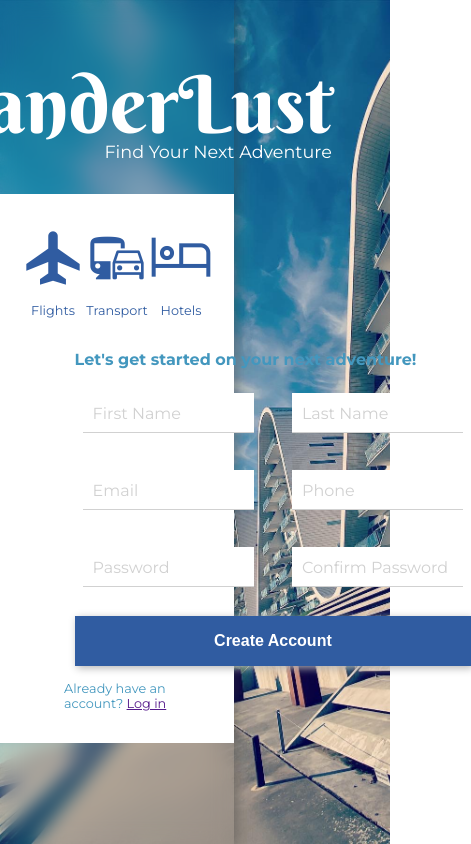
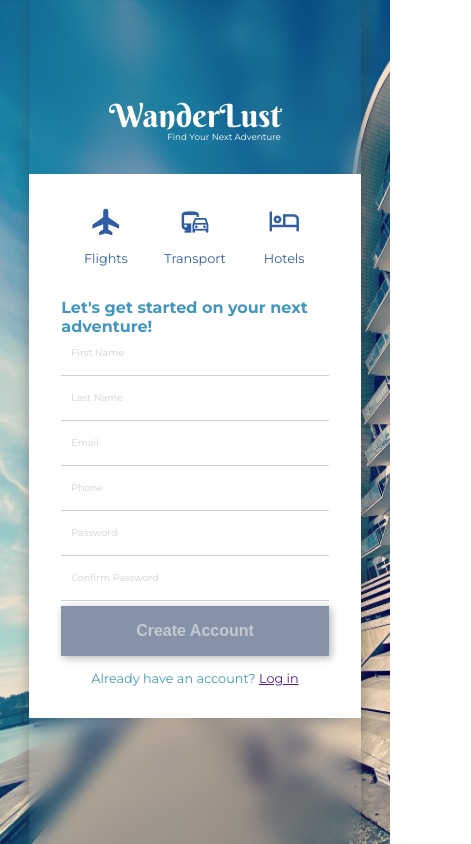
Before and after one commit to hollyefig/SignUpForm, a plain HTML site: page index.html in a window 390 px wide. Shown: the whole page, 471 px wide, since content can reach past the window. Drawn offline with nearby package versions, Linux system fonts and the light colour scheme.

Commit message:
updated JS verification for passwords matching, site is now mobile friendly

```diff
--- a/index.html
+++ b/index.html
@@ -105,7 +105,7 @@
                     </div>
                 </div>
 
-                <button type="submit">Create Account</button>
+                <button type="submit" id="button">Create Account</button>
                 </fieldset>
             </form>
 
--- a/script.js
+++ b/script.js
@@ -1,7 +1,10 @@
 const input = document.querySelectorAll("input");
 const label = document.querySelectorAll("label");
 const errorMsg = document.querySelectorAll(".error");
+const button = document.getElementById("button");
 let firstEntry = [false, false, false, false, false, false];
+
+button.disabled = true;
 
 const inputEntered = (e) => {
   for (let i = 0; i < label.length; i++) {
@@ -23,4 +26,10 @@ const inputEntered = (e) => {
       ? (errorMsg[5].textContent = "* Passwords do not match")
       : (errorMsg[5].textContent = "✔️");
   }
+
+  if (pw1 === pw2 && pw1 !== "" && pw2 !== "") {
+    button.disabled = false;
+  } else {
+    button.disabled = true;
+  }
 };
--- a/sifcss.css
+++ b/sifcss.css
@@ -217,8 +217,77 @@ button {
     box-shadow: 2px 2px 8px #b4b4b4;
 }
 
+button:disabled {
+    background-color: rgb(133, 146, 167);
+    color:rgba(255, 255, 255, .5);
+    cursor: default;
+}
+
 .login {
     display: block;
     margin:1.2em 0em 0em 0em;
     font-size: .8rem;
 }
+
+@media only screen and (max-width:990px) {
+
+    .wrapper {
+        justify-content: center;
+    }
+
+    .formWrapper form {
+        width: 100%;
+    }
+
+    .divInput {
+        font-size: .6em;
+    }
+}
+
+@media only screen and (max-width:768px) {
+
+    .leftBox {
+        justify-content: center;
+    }
+
+    .header {
+        margin:.5em 0em 0em 0em;
+    }
+
+    .header h1 {
+        font-size: 2rem;
+    }
+
+    .header p {
+        font-size: .55rem;
+    }
+
+    .formWrapper {
+        padding: 2em 2em;
+    }
+
+    .iconWrapper {
+        width: 100%;
+    }
+}
+
+@media only screen and (max-width:650px) {
+
+    .leftSide {
+        width: 85vw;
+    }
+
+    .iconWrapper .material-symbols-outlined {
+        font-size: 2rem;
+    }
+
+    fieldset > div {
+        flex-direction: column;
+        padding:0em 0em;
+        margin:0em 0em;
+    }
+
+    fieldset > div > div {
+        width: 100%;
+    }
+}
```
